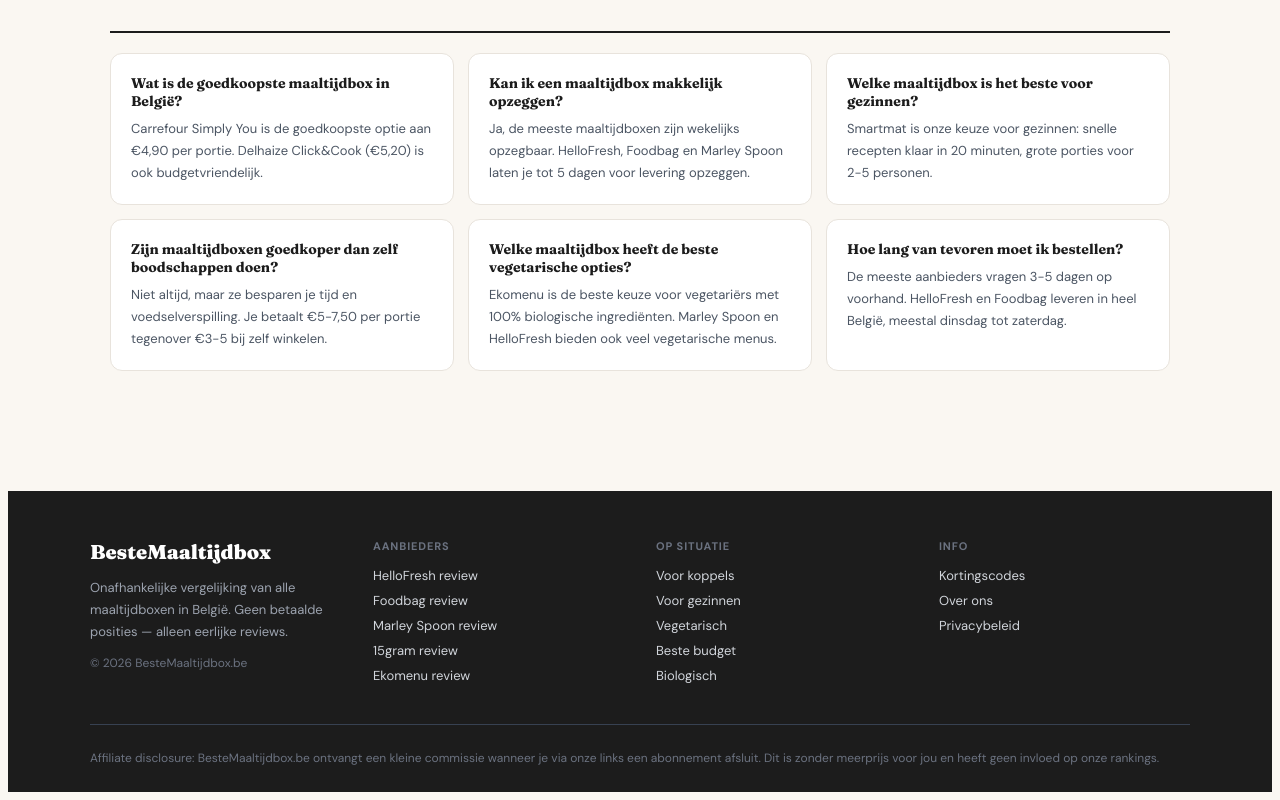
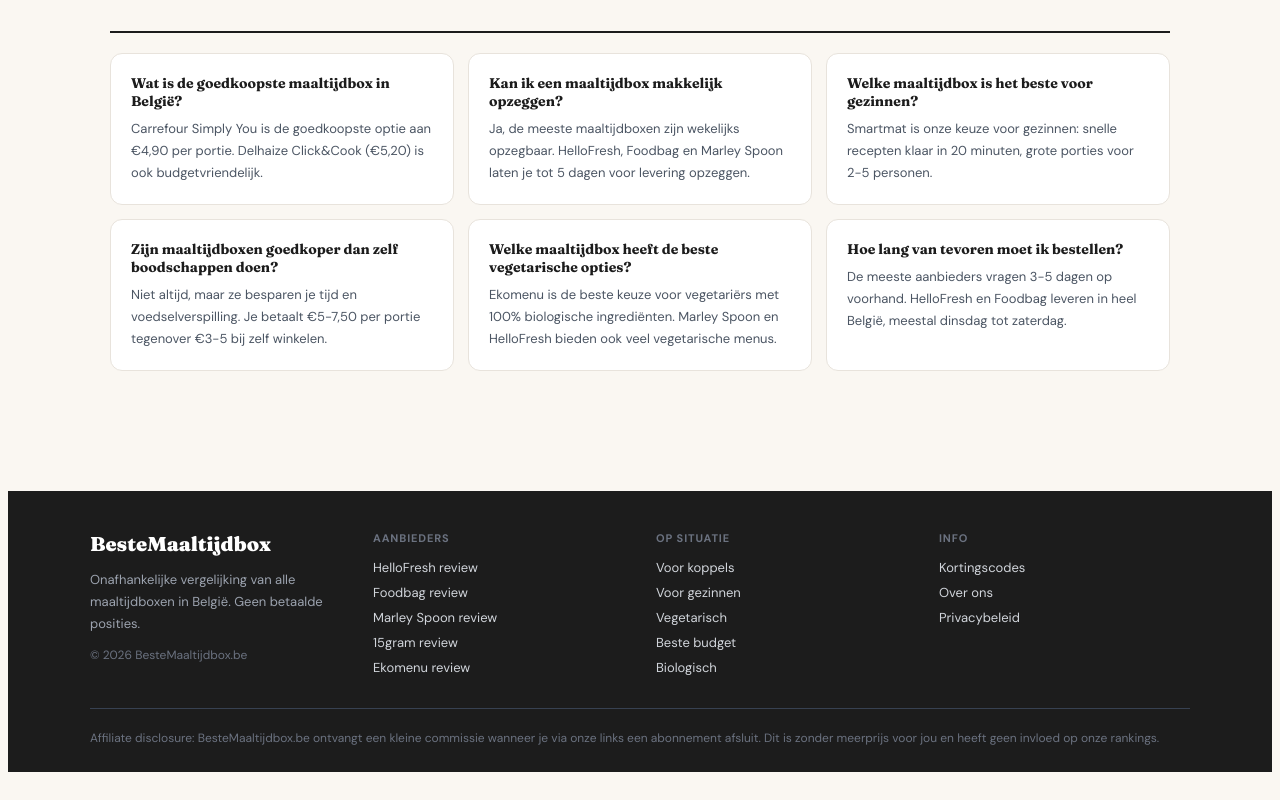
Before and after one commit to fetspets/bestemaaltijdbox, a Next.js app: page / in a window 1280 px wide. Shown: the part 3929-4729 px from the top of the page. Built offline with nearby package versions, Linux system fonts and the light colour scheme.

Commit message:
footer mobiel gefixed

```diff
--- a/src/components/Footer.tsx
+++ b/src/components/Footer.tsx
@@ -2,15 +2,21 @@ import Link from 'next/link';
 
 export default function Footer() {
   return (
-    <footer style={{ background: '#1C1C1C', color: 'white', padding: '48px 24px 24px', marginTop: 48 }}>
+    <footer style={{ background: '#1C1C1C', color: 'white', padding: '40px 20px 24px', marginTop: 48 }}>
       <div style={{ maxWidth: 1100, margin: '0 auto' }}>
-        <div style={{ display: 'grid', gridTemplateColumns: '1fr 1fr 1fr 1fr', gap: 32, marginBottom: 40 }}>
 
+        {/* Grid — 1 kolom op mobiel, 4 op desktop */}
+        <div style={{
+          display: 'grid',
+          gridTemplateColumns: 'repeat(auto-fit, minmax(160px, 1fr))',
+          gap: 32,
+          marginBottom: 32,
+        }}>
           {/* Logo & beschrijving */}
           <div>
             <div style={{ fontFamily: 'Fraunces, serif', fontSize: 20, fontWeight: 900, marginBottom: 10 }}>BesteMaaltijdbox</div>
             <p style={{ fontSize: 13, color: '#9CA3AF', lineHeight: 1.7, marginBottom: 12 }}>
-              Onafhankelijke vergelijking van alle maaltijdboxen in België. Geen betaalde posities — alleen eerlijke reviews.
+              Onafhankelijke vergelijking van alle maaltijdboxen in België. Geen betaalde posities.
             </p>
             <div style={{ fontSize: 12, color: '#6B7280' }}>© 2026 BesteMaaltijdbox.be</div>
           </div>
@@ -63,7 +69,7 @@ export default function Footer() {
         </div>
 
         {/* Bottom */}
-        <div style={{ paddingTop: 24, borderTop: '1px solid #374151', fontSize: 12, color: '#6B7280', lineHeight: 1.6 }}>
+        <div style={{ paddingTop: 20, borderTop: '1px solid #374151', fontSize: 12, color: '#6B7280', lineHeight: 1.6 }}>
           Affiliate disclosure: BesteMaaltijdbox.be ontvangt een kleine commissie wanneer je via onze links een abonnement afsluit. Dit is zonder meerprijs voor jou en heeft geen invloed op onze rankings.
         </div>
       </div>
```
